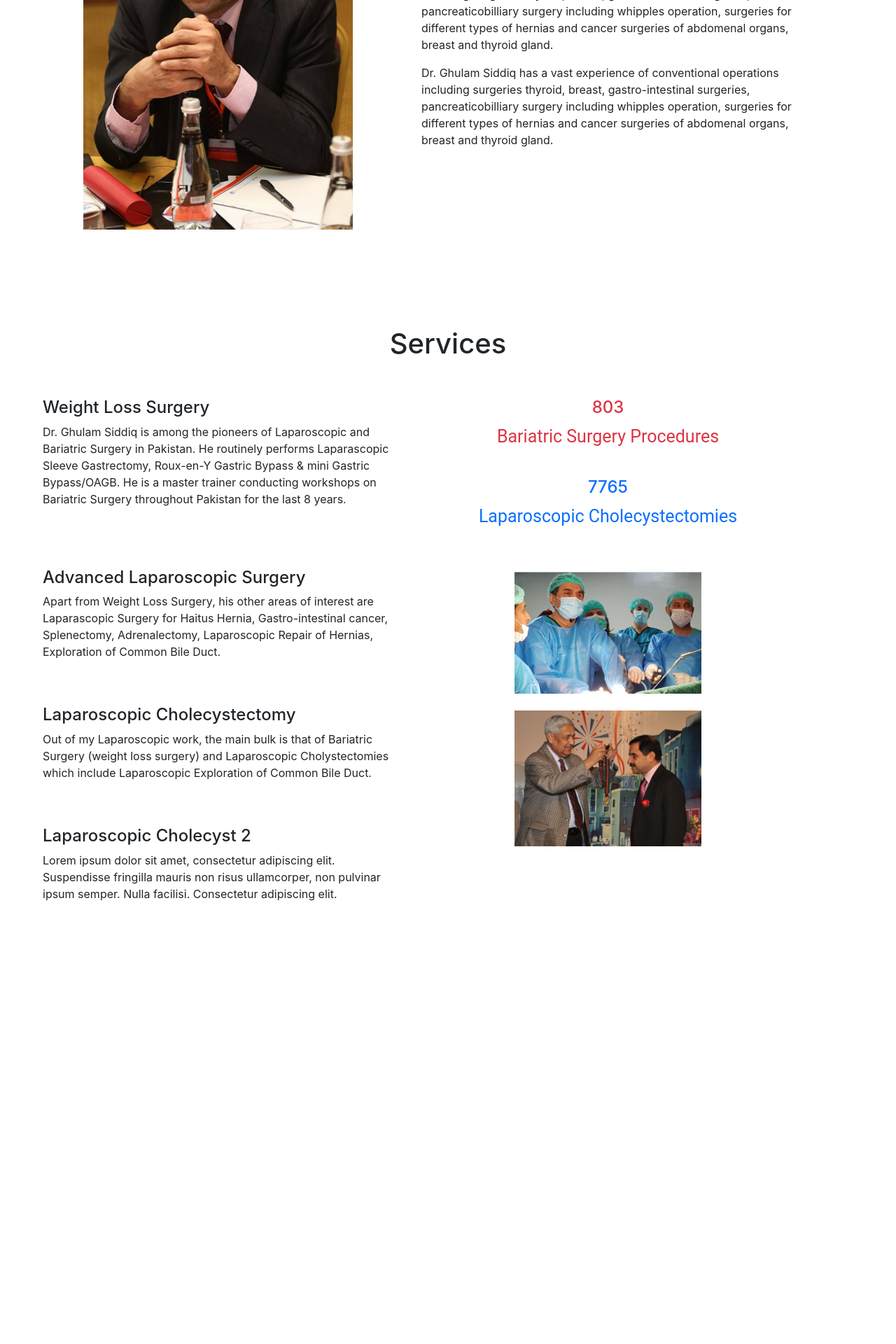
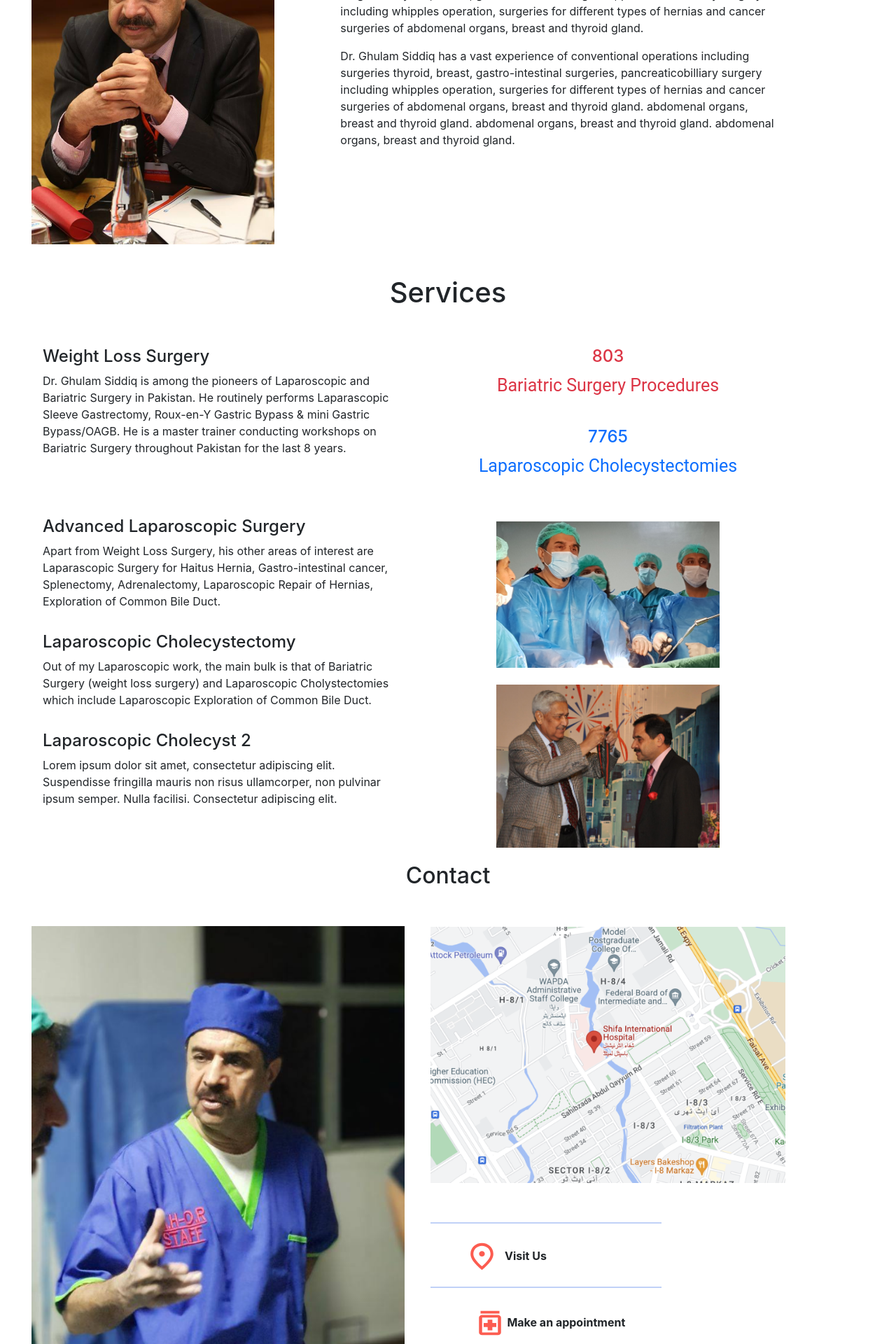
Before and after one commit to hammad8634/dr_ghulam_blog, a React (Create React App) app: page / in a window 1280 px wide. Shown: the part 880-2800 px from the top of the page at 70% size. Before the commit the page ends 2254 px from the top, so only its background shows below. Built offline with nearby package versions, Linux system fonts and the light colour scheme.

Commit message:
contact Us

```diff
--- a/src/App.css
+++ b/src/App.css
@@ -9,7 +9,7 @@
   /* padding: 50px 0; */
 }
 
-.img-fluid {
+.intro-img {
   max-width: 103%;
   height: auto;
 }
@@ -56,8 +56,8 @@ i {
   padding: 1rem;
 }
 
-.about_img3 {
-  max-height: 70%;
+.right-col {
+  margin-left: 70px;
 }
 
 .icons_text {
@@ -66,15 +66,24 @@ i {
 }
 
 .services_img {
-  max-width: 50%;
+  max-width: 60%;
   height: auto;
-}
-
-.services_container {
-  margin-top: -100px;
 }
 
 .quantity_text {
   font-size: 25px;
   font-family: "Roboto";
 }
+
+.break-line {
+  border: 1.5px solid #074adf;
+  font-weight: bolder;
+}
+
+.visit-us-div {
+  width: 45%;
+}
+
+.appointment-div {
+  width: 70%;
+}
--- a/src/App.js
+++ b/src/App.js
@@ -3,6 +3,7 @@ import About from "./Components/about";
 import "./Components/navbar";
 import BlogPage from "./Components/navbar";
 import Services from "./Components/services";
+import ContactUs from "./Components/contactus";
 
 function App() {
   return (
@@ -10,6 +11,7 @@ function App() {
       <BlogPage />
       <About />
       <Services />
+      <ContactUs/>
     </div>
   );
 }
--- a/src/Components/about.js
+++ b/src/Components/about.js
@@ -8,15 +8,14 @@ import img3 from "./images/img3.png";
 const About = () => {
   return (
     <div className="about">
-      <Container >
+      <h2 className="text-center">About</h2> <br />
+      <Container>
         <Row>
-          <div className="col-md-6">
+          <Col className="col-md-4">
             <img src={img3} alt="About" className="img-fluid about_img3" />
-          </div>
-          <Col className="col-md-6 text-center">
-            <br />
-            <h2>About</h2> <br />
-            <h3>Conventional Surgeries</h3>
+          </Col>
+          <Col className="col-md-7 right-col">
+            <h3>Conventional Surgeries</h3> <br />
             <p className=" text-left">
               Dr. Ghulam Siddiq has a vast experience of conventional operations
               including surgeries thyroid, breast, gastro-intestinal surgeries,
@@ -29,7 +28,9 @@ const About = () => {
               including surgeries thyroid, breast, gastro-intestinal surgeries,
               pancreaticobilliary surgery including whipples operation,
               surgeries for different types of hernias and cancer surgeries of
-              abdomenal organs, breast and thyroid gland.
+              abdomenal organs, breast and thyroid gland. abdomenal organs,
+              breast and thyroid gland. abdomenal organs, breast and thyroid
+              gland. abdomenal organs, breast and thyroid gland.
             </p>
           </Col>
         </Row>
--- /dev/null
+++ b/src/Components/contactus.js
@@ -0,0 +1,64 @@
+import React from "react";
+import { Col, Container, Row } from "react-bootstrap";
+import "../App.css";
+import appointmentIcon from "./images/group.svg";
+import img4 from "./images/img4.png";
+import locationIcon from "./images/location.svg";
+import mapimg from "./images/map.png";
+
+const ContactUs = () => {
+  return (
+    <div>
+      <h2 className="contactUs-heading">Contact</h2>
+      <br />
+      <div>
+        <Container>
+          <Row>
+            <Col md={6}>
+              <img src={img4} className="img-fluid" alt="contactUs-img" />
+            </Col>
+            <Col md={6}>
+              <div>
+                <Row>
+                  <a href="/">
+                    <img src={mapimg} className="img-fluid" alt="map-img" />
+                  </a>
+                </Row>
+
+                <Row className="align-items-left mt-3">
+                  <div className="col-8 align-items-center">
+                    <br />
+                    <hr className="break-line" />
+                  </div>
+                  <div className="col-6 mt-2 visit-us-div">
+                    <img
+                      src={locationIcon}
+                      className="img-fluid"
+                      alt="location"
+                    />
+                    <b className="ml-2 text-left">Visit Us</b>
+                  </div>{" "}
+                </Row>
+                <Row className="align-items-left mt-1">
+                  <div className="col-8">
+                    <hr className="break-line " />
+                  </div>
+                  <div className="col-10 mt-3 appointment-div">
+                    <img
+                      src={appointmentIcon}
+                      className="img-fluid"
+                      alt="appointment"
+                    />
+                    <b className="ml-2 text-left">Make an appointment</b>
+                  </div>{" "}
+                </Row>
+              </div>
+            </Col>
+          </Row>
+        </Container>
+      </div>
+    </div>
+  );
+};
+
+export default ContactUs;
--- a/src/Components/intro.js
+++ b/src/Components/intro.js
@@ -25,7 +25,7 @@ function Intro() {
             </h2>
           </Col>
           <Col md={7} className="text-md-right">
-            <img className="img-fluid " src={img1} alt="1" />
+            <img className="img-fluid intro-img" src={img1} alt="1" />
           </Col>
         </Row>
       </div>
--- a/src/Components/services.js
+++ b/src/Components/services.js
@@ -8,7 +8,8 @@ const Services = () => {
   return (
     <div>
       <>
-        <h1 className="services_container">Services</h1> <br/>
+        <br />
+        <h1 className="services_container">Services</h1> <br />
         <Container>
           <Row>
             <Col md={6} className="text-left">
@@ -45,7 +46,7 @@ const Services = () => {
           <div className="section-two">
             <Row>
               <Col md={6} className="text-left">
-                <div className="pb-5 pl-3 ">
+                <div className="pb-3 pl-3 ">
                   <h4>Advanced Laparoscopic Surgery</h4>
                   <p>
                     Apart from Weight Loss Surgery, his other areas of interest
@@ -55,7 +56,7 @@ const Services = () => {
                     Duct.
                   </p>
                 </div>
-                <div className="pb-5 pl-3">
+                <div className="pb-3 pl-3">
                   <h4>Laparoscopic Cholecystectomy</h4>
 
                   <p>
@@ -65,7 +66,7 @@ const Services = () => {
                     Common Bile Duct.
                   </p>
                 </div>
-                <div className="pb-5 pl-3">
+                <div className="pb-1 pl-3">
                   <h4>Laparoscopic Cholecyst 2</h4>
 
                   <p>
```
